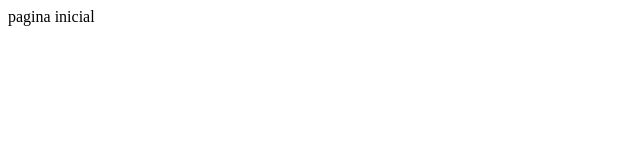
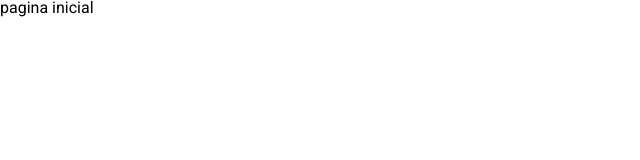
Before and after one commit to yorigcs/mangas-br-front, a React (Vite) app: page / in a window 1280 px wide. Shown: the top 160 px of the page, without its empty margins (0-640 px from the left). Built offline with nearby package versions, Linux system fonts and the light colour scheme.

Commit message:
feat: add global styles to app

```diff
--- a/index.html
+++ b/index.html
@@ -1,13 +1,19 @@
 <!DOCTYPE html>
 <html lang="en">
+
 <head>
   <meta charset="UTF-8" />
   <link rel="icon" type="image/svg+xml" href="/vite.svg" />
+  <link rel="preconnect" href="https://fonts.googleapis.com">
+  <link rel="preconnect" href="https://fonts.gstatic.com" crossorigin>
+  <link href="https://fonts.googleapis.com/css2?family=Roboto:wght@400;700&display=swap" rel="stylesheet">
   <meta name="viewport" content="width=device-width, initial-scale=1.0" />
-    <title>Vite + React + TS</title>
+  <title>Manga Brasil</title>
 </head>
+
 <body>
   <div id="root"></div>
   <script type="module" src="/src/main.tsx"></script>
 </body>
+
 </html>
--- a/src/App.tsx
+++ b/src/App.tsx
@@ -1,5 +1,13 @@
 import { RouterProvider } from 'react-router-dom'
 import router from './routes'
-const App = (): JSX.Element => <RouterProvider router={router} />
+import { GlobalStyles } from './assets/styles/global'
+const App = (): JSX.Element => {
+  return (
+    <>
+      <GlobalStyles />
+      <RouterProvider router={router} />
+    </>
+  )
+}
 
 export default App
--- /dev/null
+++ b/src/assets/styles/global.tsx
@@ -0,0 +1,50 @@
+import { createGlobalStyle } from 'styled-components'
+
+export const GlobalStyles = createGlobalStyle`
+* {
+box-sizing: border-box;
+font-family: 'Roboto', sans-serif;
+}
+    html, body, div, span, applet, object, iframe,
+h1, h2, h3, h4, h5, h6, p, blockquote, pre,
+a, abbr, acronym, address, big, cite, code,
+del, dfn, em, img, ins, kbd, q, s, samp,
+small, strike, strong, sub, sup, tt, var,
+b, u, i, center,
+dl, dt, dd, ol, ul, li,
+fieldset, form, label, legend,
+table, caption, tbody, tfoot, thead, tr, th, td,
+article, aside, canvas, details, embed,
+figure, figcaption, footer, header, hgroup,
+menu, nav, output, ruby, section, summary,
+time, mark, audio, video {
+margin: 0;
+padding: 0;
+border: 0;
+font-size: 100%;
+vertical-align: baseline;
+}
+/* HTML5 display-role reset for older browsers */
+article, aside, details, figcaption, figure,
+footer, header, hgroup, menu, nav, section {
+display: block;
+}
+body {
+line-height: 1;
+}
+ol, ul {
+list-style: none;
+}
+blockquote, q {
+quotes: none;
+}
+blockquote:before, blockquote:after,
+q:before, q:after {
+content: '';
+content: none;
+}
+table {
+border-collapse: collapse;
+border-spacing: 0;
+}
+`
```
Also changed, not shown: src/assets/react.svg (deleted). Lines whose indentation alone changed are shown as unchanged.
